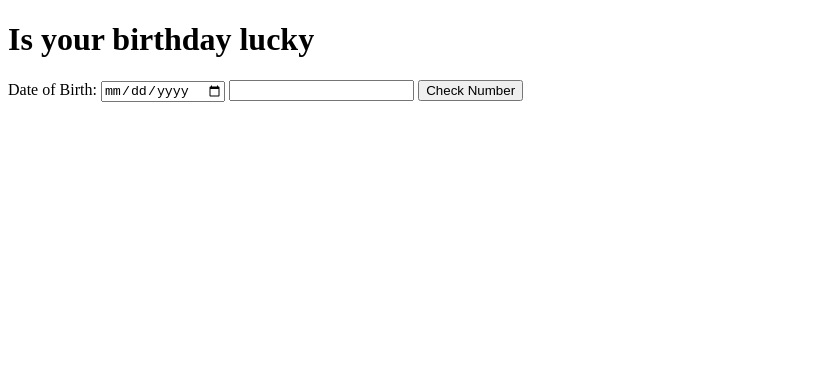
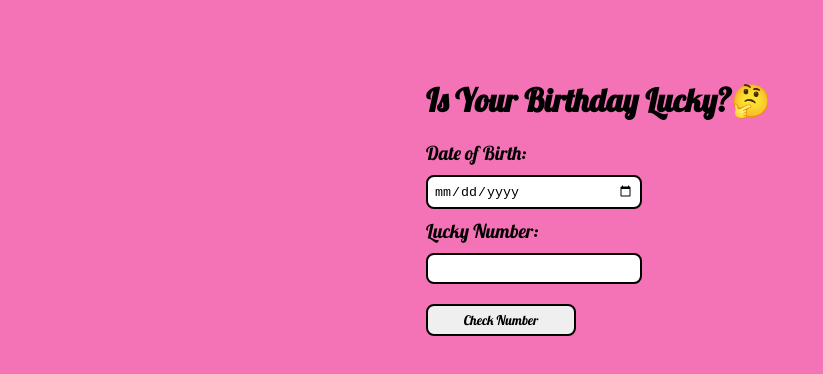
Before and after one commit to nareshpoonia/naresh-lucky-birthday-app, a plain HTML site: page index.html in a window 1280 px wide. Shown: the whole page, without its empty margins (0-823 px from the left). Drawn offline with Linux system fonts and the light colour scheme.

Commit message:
updated styles

```diff
--- a/index.html
+++ b/index.html
@@ -5,15 +5,28 @@
     <meta http-equiv="X-UA-Compatible" content="IE=edge" />
     <meta name="viewport" content="width=device-width, initial-scale=1.0" />
     <title>Lucky Birthday</title>
+    <link rel="stylesheet" href="/style.css" />
+    <link rel="preconnect" href="https://fonts.googleapis.com" />
+    <link rel="preconnect" href="https://fonts.gstatic.com" crossorigin />
+    <link
+      href="https://fonts.googleapis.com/css2?family=Lobster&display=swap"
+      rel="stylesheet"
+    />
   </head>
   <body>
-    <h1>Is your birthday lucky</h1>
-    <label for="dob">Date of Birth:</label>
-    <input type="date" id="dob" />
-    <label for="lucky-number"></label>
-    <input type="number" id="lucky-number" />
-    <button id="check-number">Check Number</button>
-    <p id="result"></p>
+    <div class="container">
+      <h1 class="heading">Is Your Birthday Lucky?🤔</h1>
+      <label class="label" for="dob">Date of Birth:</label>
+      <br />
+      <input class="input" type="date" id="dob" />
+      <br />
+      <label class="label" for="lucky-number">Lucky Number:</label>
+      <br />
+      <input class="input" type="number" id="lucky-number" />
+      <br />
+      <button id="check-number">Check Number</button>
+      <p id="result"></p>
+    </div>
   </body>
   <script src="/index.js"></script>
 </html>
--- /dev/null
+++ b/style.css
@@ -0,0 +1,41 @@
+:root {
+  --pink: #f472b6;
+}
+
+body {
+  background-color: var(--pink);
+  font-family: "Lobster", cursive;
+  margin-left: 5rem;
+}
+
+.container {
+  width: 500px;
+  margin: auto;
+}
+
+.heading {
+  margin-top: 5rem;
+  font-size: 2rem;
+}
+
+.label {
+  align-self: inherit;
+  font-size: larger;
+}
+
+.input {
+  margin: 10px 0px;
+  width: 40%;
+  padding: 6px;
+  border: 2px solid black;
+  border-radius: 8px;
+}
+
+#check-number {
+  margin: 10px 0px;
+  padding: 6px;
+  border: 2px solid black;
+  border-radius: 8px;
+  width: 30%;
+  font-family: "Lobster", cursive;
+}
```
